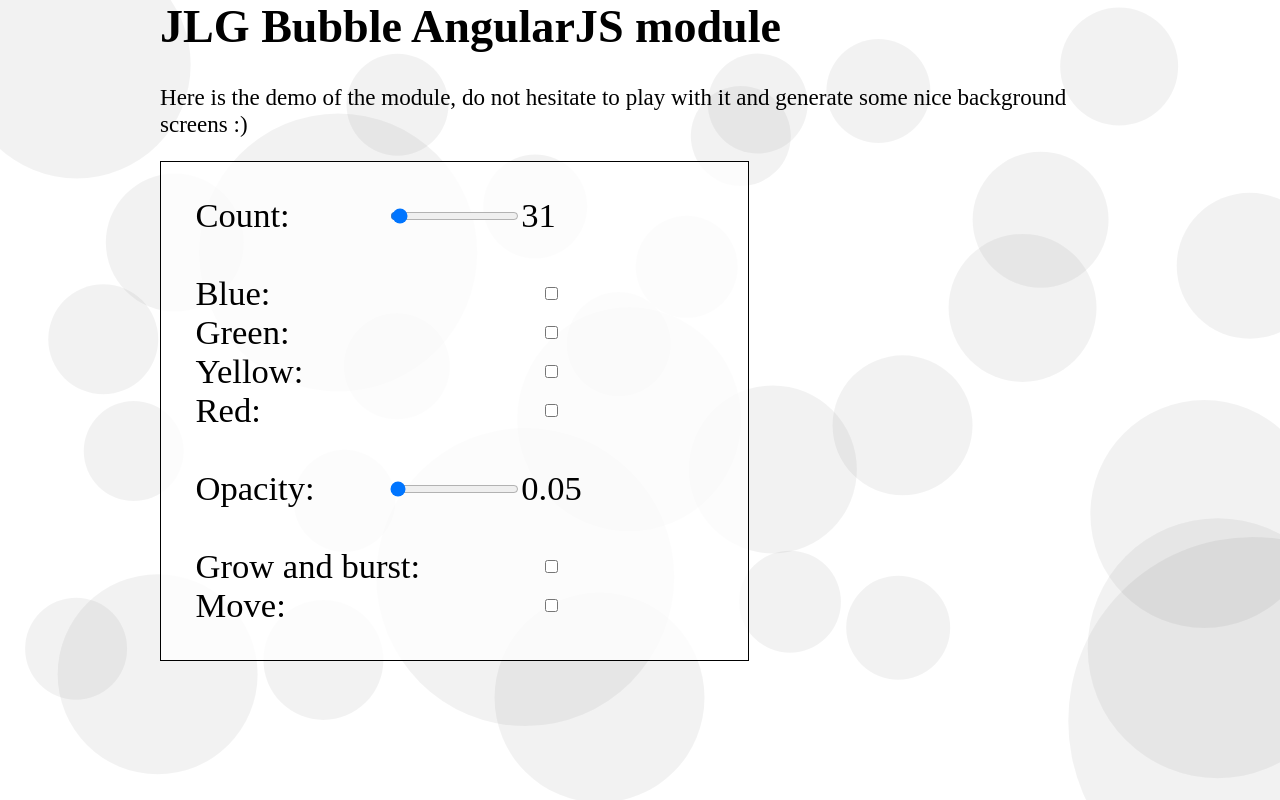
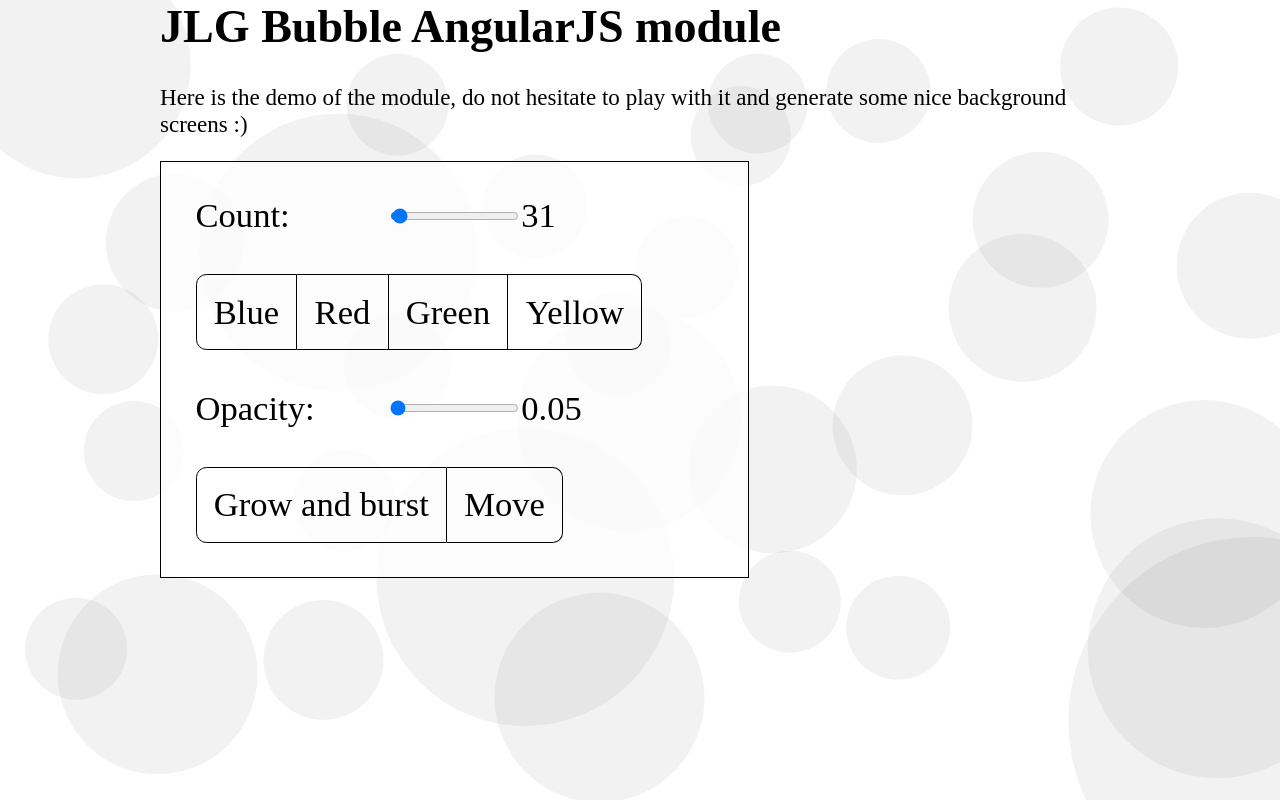
Before and after one commit to jlguenego/jlg-bubble, a website: page example/index.html in a window 1280 px wide. Drawn offline with nearby package versions, Linux system fonts and the light colour scheme.

Commit message:
interface

```diff
--- a/example/index.html
+++ b/example/index.html
@@ -17,15 +17,19 @@
 		<form>
 			<label><span>Count: </span><input type="range" ng-model="cfg.count" min="20" max="1000"><span>{{cfg.count}}</span></label>
 			<br>
-			<label><span>Blue: </span><input type="checkbox" ng-model="color.blue"></label>
-			<label><span>Green: </span><input type="checkbox" ng-model="color.green"></label>
-			<label><span>Yellow: </span><input type="checkbox" ng-model="color.yellow"></label>
-			<label><span>Red: </span><input type="checkbox" ng-model="color.red"></label>
+			<button-group class="clearfix">
+				<button jlg-state="color.blue">Blue</button>
+				<button jlg-state="color.red">Red</button>
+				<button jlg-state="color.green">Green</button>
+				<button jlg-state="color.yellow">Yellow</button>
+			</button-group>
 			<br>
 			<label><span>Opacity: </span><input type="range" ng-model="cfg.opacity" min="0.05" max="1" step="0.05"><span>{{cfg.opacity}}</span></label>
 			<br>
-			<label><span>Grow and burst: </span><input type="checkbox" ng-model="cfg.grow"></label>
-			<label><span>Move: </span><input type="checkbox" ng-model="cfg.move"></label>
+			<button-group class="clearfix">
+				<button jlg-state="cfg.grow">Grow and burst</button>
+				<button jlg-state="cfg.move">Move</button>
+			</button-group>
 		</form>
 	</main>
 	<script src="https://cdnjs.cloudflare.com/ajax/libs/angular.js/1.6.5/angular.js"></script>
--- a/example/main.js
+++ b/example/main.js
@@ -21,4 +21,23 @@
 
 		}, true);
 	});
+
+	app.directive('jlgState', function() {
+		return {
+			scope: {
+				jlgState: '=',
+			},
+			bindToController: true,
+			controller: function JLGState($element) {
+				$element.on('click', () => {
+					this.jlgState = !this.jlgState;
+					if (this.jlgState) {
+						$element.addClass('active');
+					} else {
+						$element.removeClass('active');
+					}
+				});
+			}
+		};
+	});
 })();
--- a/example/style.css
+++ b/example/style.css
@@ -38,3 +38,54 @@ label {
 label>span {
 	width: 10em;
 }
+
+button-group {
+	display: block;
+}
+
+[jlg-state] {
+	display: block;
+	float: left;
+	font-family: inherit;
+	border: 1px solid black;
+	border-width: 1px 1px 1px 0px;
+	font-size: 1em;
+	padding: 0.5em;
+	background-color: transparent;
+	margin: 0;
+}
+
+[jlg-state].active {
+	background-color: hsl(0, 0%, 80%);
+}
+
+[jlg-state]:first-child {
+	border-radius: 0.3em 0 0 0.3em;
+	border-width: 1px;
+}
+
+[jlg-state]:last-child {
+	border-radius: 0 0.3em 0.3em 0;
+}
+
+[jlg-state="color.blue"].active {
+	background-color: hsl(240, 100%, 80%);
+}
+[jlg-state="color.red"].active {
+	background-color: hsl(0, 100%, 80%);
+}
+[jlg-state="color.green"].active {
+	background-color: hsl(120, 100%, 80%);
+}
+[jlg-state="color.yellow"].active {
+	background-color: hsl(60, 100%, 80%);
+}
+
+
+
+
+.clearfix::after {
+	content: "";
+	display: table;
+	clear: both;
+}
```
